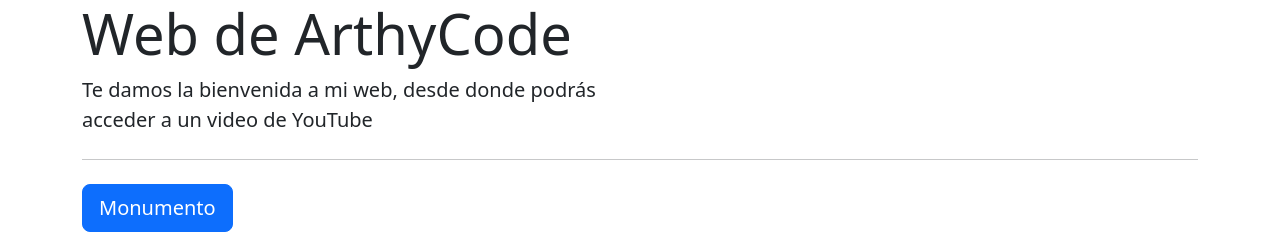
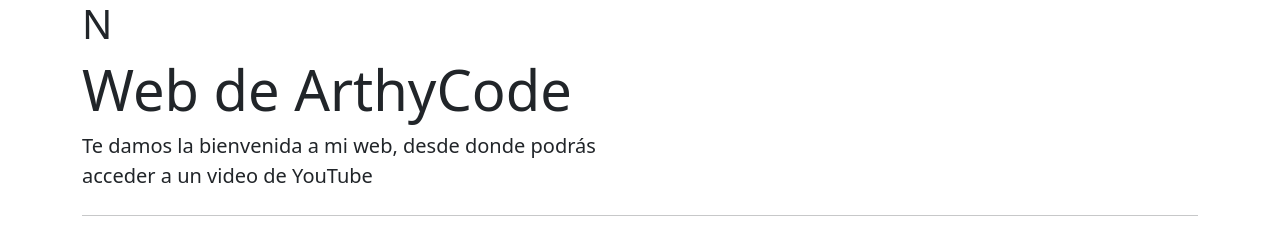
Before and after one commit to ArturoRodriguezF5/MiWeb, a plain HTML site: page index.html in a window 1280 px wide. Shown: the top 237 px of the page. Drawn offline with nearby package versions, Linux system fonts and the light colour scheme.

Commit message:
Organizando contenedor4

```diff
--- a/index.html
+++ b/index.html
@@ -12,6 +12,9 @@
   <div class="container">
     <main>
       <header>
+        <h1>N</h1>
+      </header>
+      <section>
         <article>
           <div class="jumbotron">
             <h1 class="display-4">Web de ArthyCode</h1>
@@ -53,7 +56,7 @@
   </div>
 </div>
 </article>
-</header>
+</section>
 </main>
 </div>
 <!-- JavaScript Bundle with Popper -->
```
